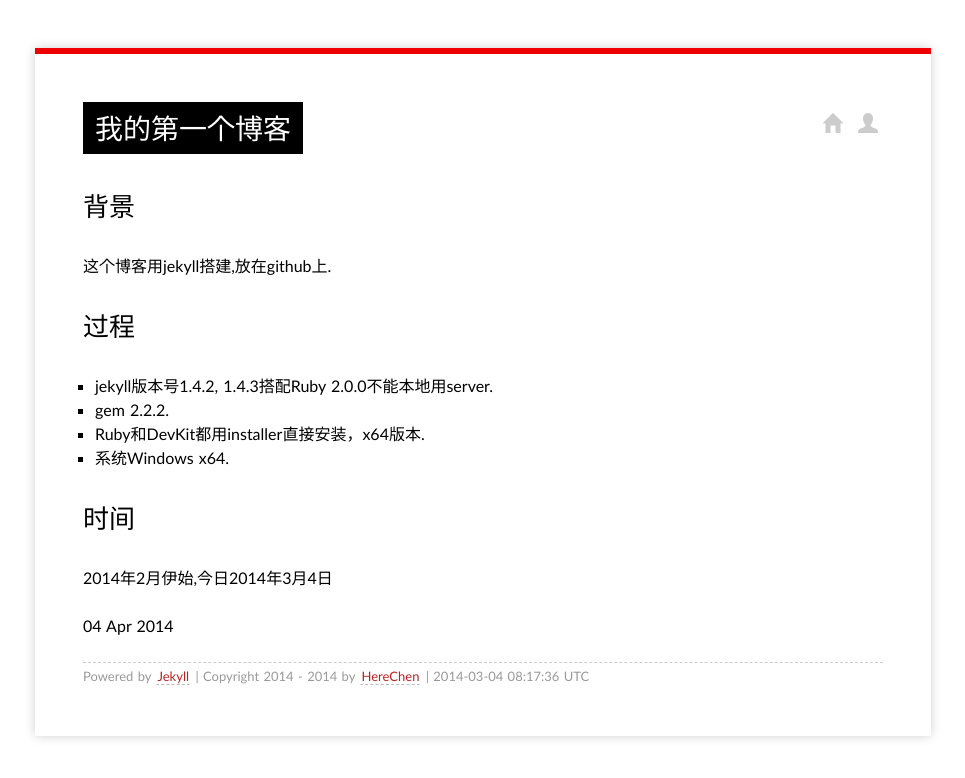
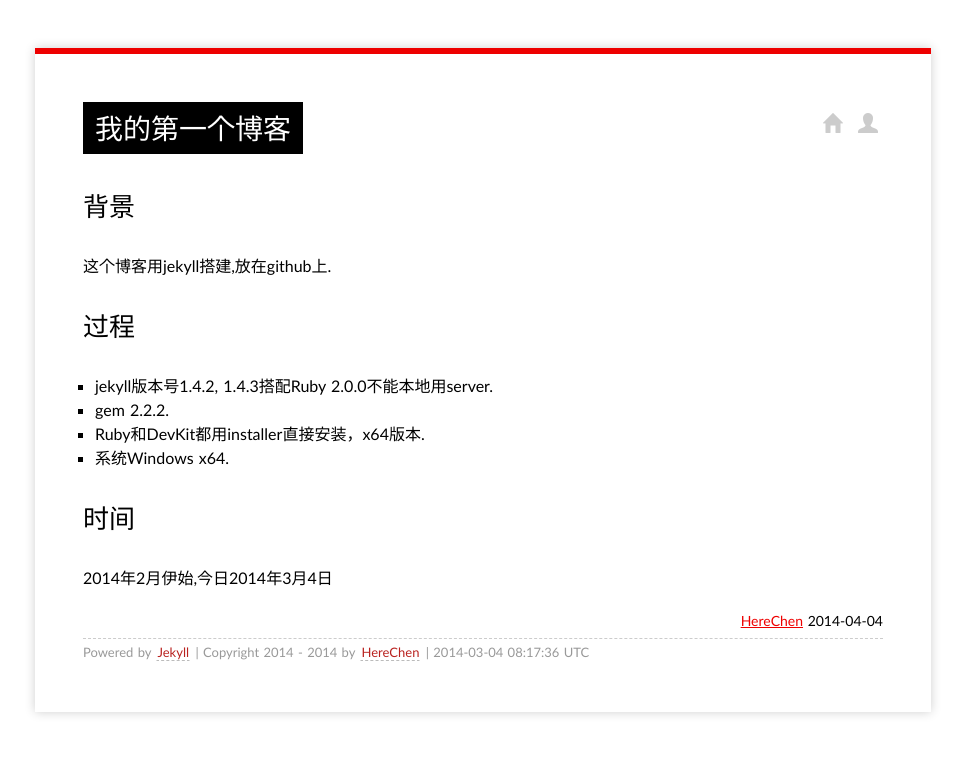
Before and after one commit to Xuezhiyuanlin/herechen.github.io, a Jekyll site: the page built from _posts/2014-04-04-first-blog.md, in a window 1280 px wide. Shown: the top 778 px of the page, without its empty margins (157-1122 px from the left). Built offline with Jekyll 4.4.1, drawn with Linux system fonts in a browser that asks for light colours; some web fonts are replaced.

Commit message:
herechen

```diff
--- a/_layouts/post.html
+++ b/_layouts/post.html
@@ -7,4 +7,13 @@ layout: default
 	{{ content }}
 </section>
 
-<p>{{ page.date | date_to_string }}</p>
+<section class="meta">
+	<span class="author">
+	  <a href="http://geeklu.com">{{ site.author }}</a>
+	</span>
+	<span class="time">
+	  <time datetime="{{ page.date | date:"%Y-%m-%d" }}">{{ page.date | date:"%Y-%m-%d" }}</time>
+	</span>
+</section>
+
+<!-- <p>{{ page.date | date_to_string }}</p> -->
```
